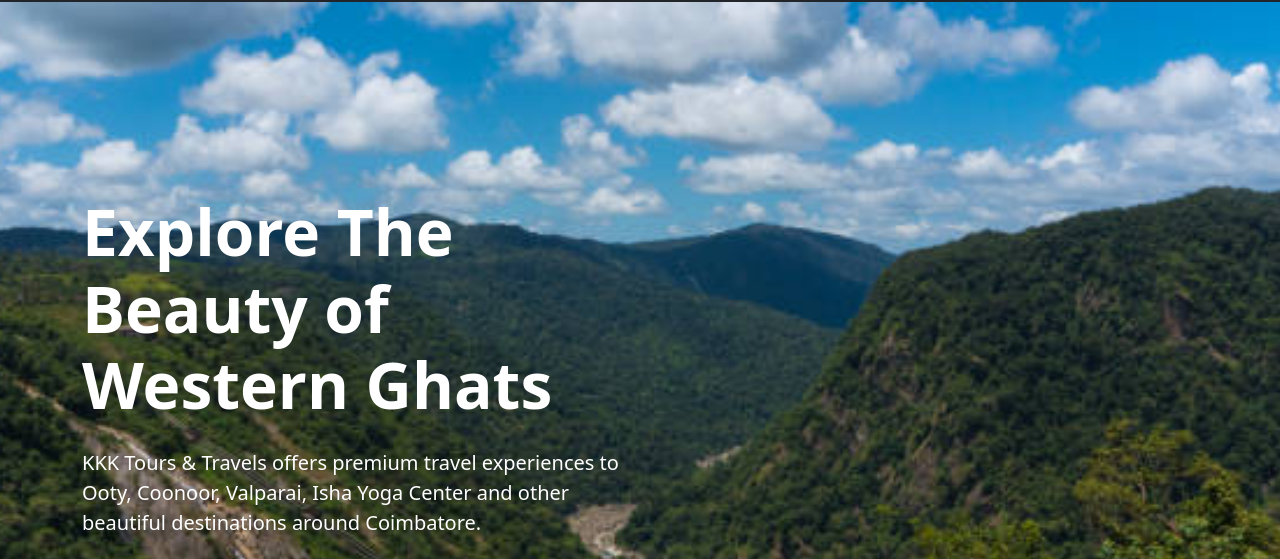
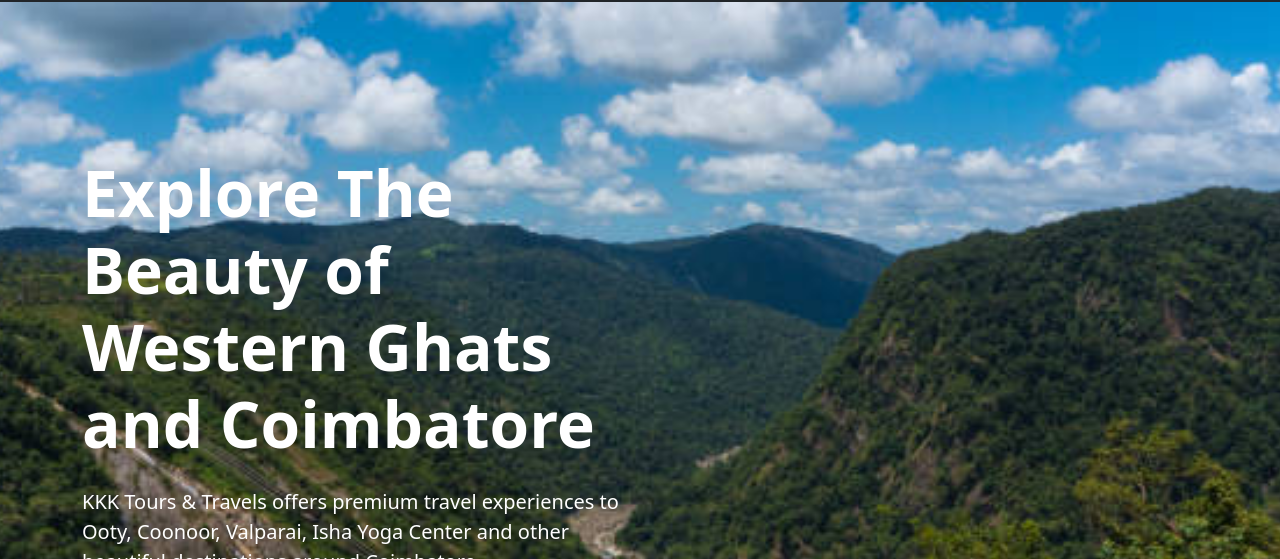
Before and after one commit to vitalizepay/KKK_Tours_Travels, a plain HTML site: page index.html in a window 1280 px wide. Shown: the part 101-660 px from the top of the page. Drawn offline with nearby package versions, Linux system fonts and the light colour scheme.

Commit message:
Update index.html

```diff
--- a/index.html
+++ b/index.html
@@ -165,7 +165,7 @@
         <div class="container">
             <div class="row">
                 <div class="col-lg-6 animate__animated animate__fadeInLeft">
-                    <h1 class="display-3 fw-bold">Explore The Beauty of Western Ghats</h1>
+                    <h1 class="display-3 fw-bold">Explore The Beauty of Western Ghats and Coimbatore </h1>
                     <p class="lead my-4">KKK Tours & Travels offers premium travel experiences to Ooty, Coonoor, Valparai, Isha Yoga Center and other beautiful destinations around Coimbatore.</p>
                     <div class="d-flex gap-3">
                         <a href="#packages" class="btn btn-primary btn-lg px-4">Our Packages</a>
```
